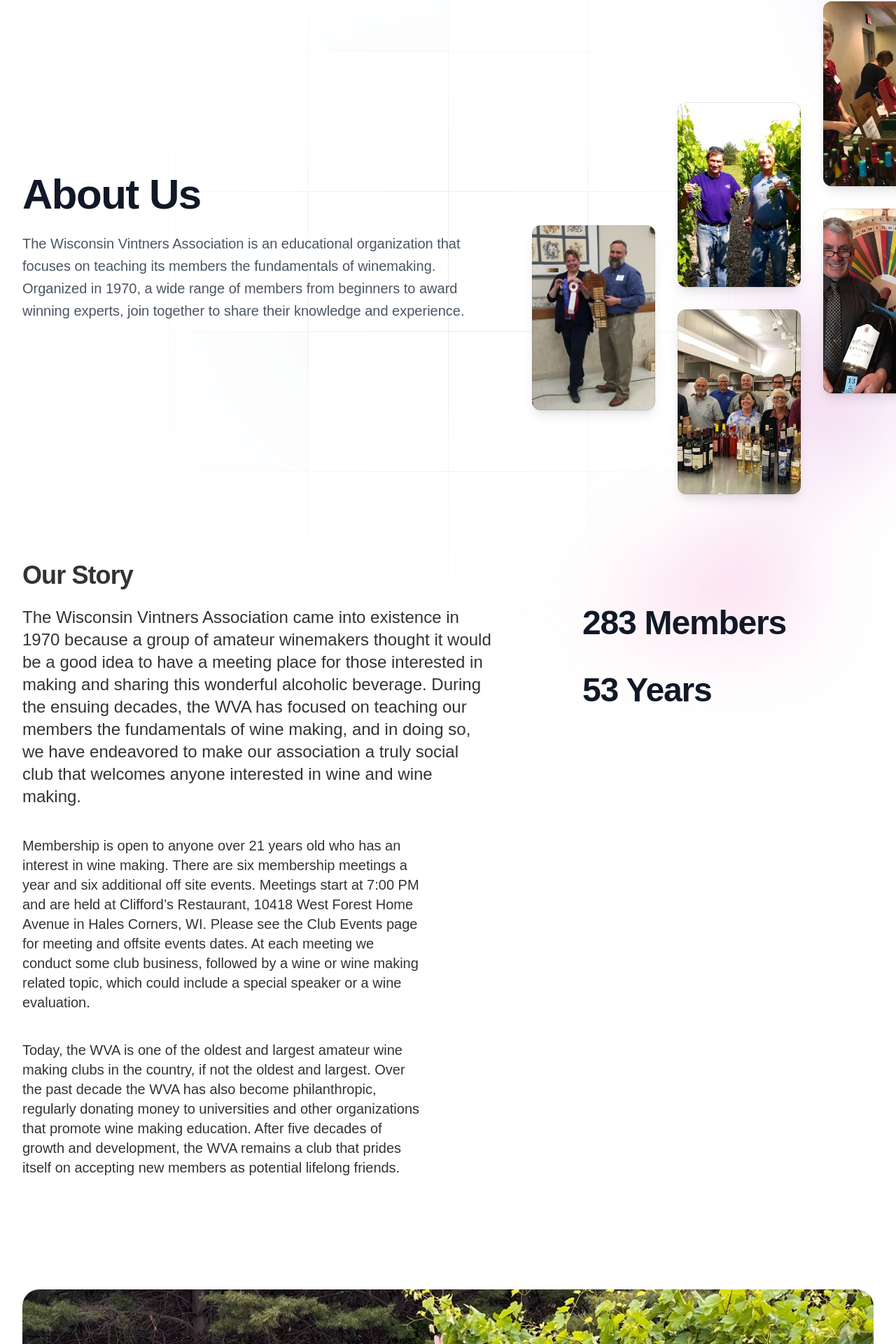
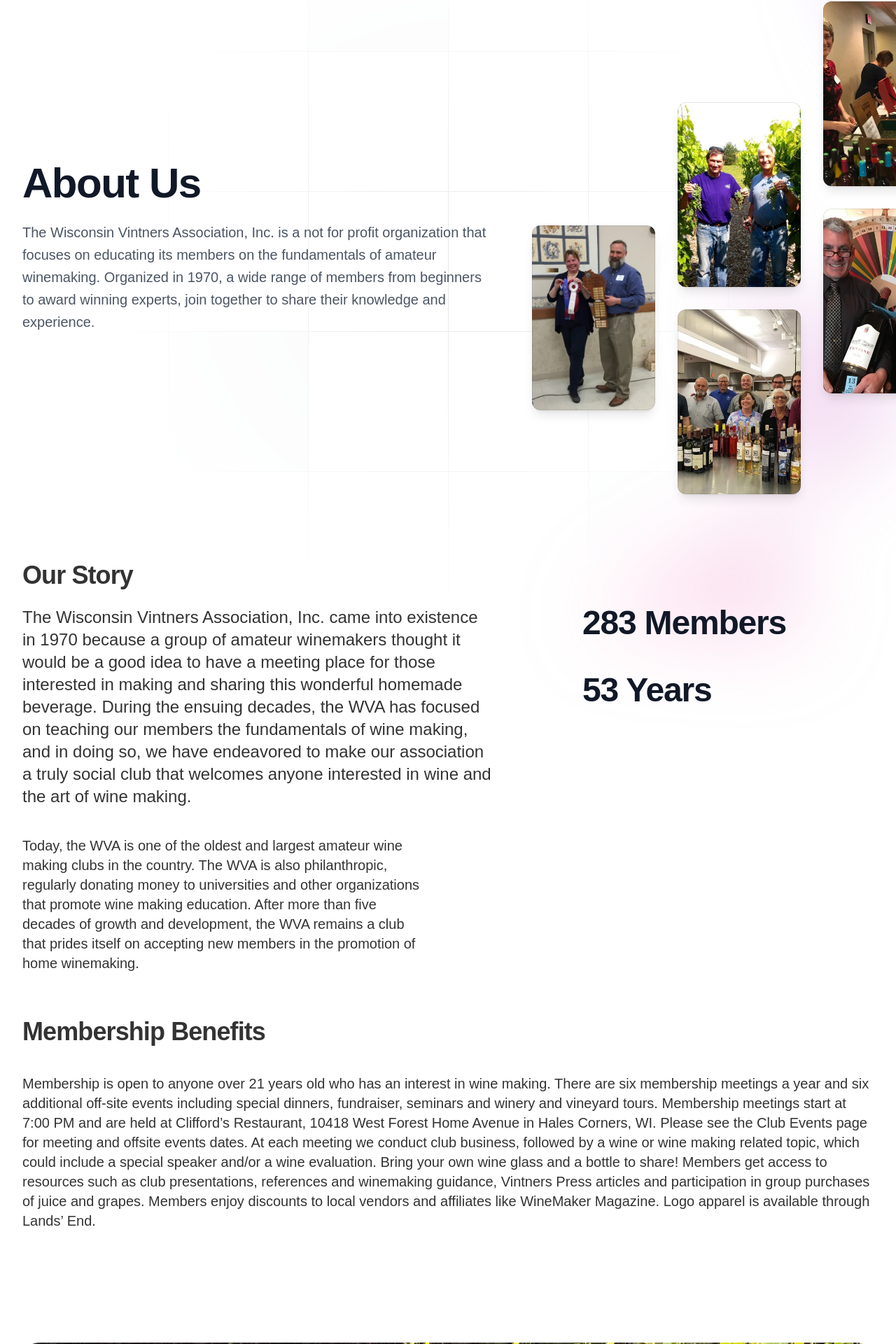
Before and after one commit to lee14k/winemakers2.0, a Next.js app: page /About in a window 1280 px wide. Shown: the part 190-2110 px from the top of the page at 70% size. Built offline with nearby package versions, Linux system fonts and the light colour scheme; no server answers.

Commit message:
text modifications

```diff
--- a/Components/Midsex.jsx
+++ b/Components/Midsex.jsx
@@ -6,12 +6,16 @@
           <div className="lg:col-end-1 lg:w-full lg:max-w-lg lg:pb-8">
             <h2 className="text-3xl font-bold tracking-tight text-gray-900 sm:text-4xl">Welcome</h2>
             <p className="mt-6 text-xl leading-8 text-black">
-         The Wisconsin Vintners Association is an educational organization that focuses on teaching its members the fundamentals of winemaking. Organized in 1970, a wide range of members from beginners to award winning experts, join together to share their knowledge and experience.
+        The WVA holds educational meetings and social events that promote the amateur production of fine wine at home.
+We learn how to produce, test and assess homemade wine.  We explore uniqueness, study components and subtleties of wine while sharing knowledge and fun with others.
+
 
 
             </p>
             <p className="mt-6 text-base leading-7 text-black">
-          During the ensuing decades, the WVA has focused on teaching our members the fundamentals of wine making, and in doing so, we have endeavored to make our association a truly social club that welcomes anyone interested in wine and wine making.
+        Club activities include;
+Membership Meetings, Picnics, Fundraisers, Club Evaluations, State Fair Wine Judging, Winery and Vinyard Tours, Newsletters, Published Articles, Winemaking Seminars, Wine Evaluations and Classes, and Group Purchases of Juice and Grapes.
+
             </p>
             <div className="mt-10 flex">
               <a
--- a/pages/About.js
+++ b/pages/About.js
@@ -1,24 +1,25 @@
-'use client'
-import { useState } from 'react'
-import { Dialog } from '@headlessui/react'
-import { Bars3Icon, XMarkIcon } from '@heroicons/react/24/outline'
-import Navbar from "Components/Navbar"
-import Footer from 'Components/Footer'
-import Contact from 'Components/Contact'
-const stats = [
-  { value: '283 Members' },
-  { value: '53 Years' }
-]
+"use client";
+import { useState } from "react";
+import { Dialog } from "@headlessui/react";
+import { Bars3Icon, XMarkIcon } from "@heroicons/react/24/outline";
+import Navbar from "Components/Navbar";
+import Footer from "Components/Footer";
+import Contact from "Components/Contact";
+const stats = [{ value: "283 Members" }, { value: "53 Years" }];
 
 export default function Example() {
-  const [mobileMenuOpen, setMobileMenuOpen] = useState(false)
+  const [mobileMenuOpen, setMobileMenuOpen] = useState(false);
 
   return (
     <div className="bg-white">
-        <Navbar/>
+      <Navbar />
       <header className="absolute inset-x-0 top-0 z-50">
-
-        <Dialog as="div" className="lg:hidden" open={mobileMenuOpen} onClose={setMobileMenuOpen}>
+        <Dialog
+          as="div"
+          className="lg:hidden"
+          open={mobileMenuOpen}
+          onClose={setMobileMenuOpen}
+        >
           <div className="fixed inset-0 z-50" />
           <Dialog.Panel className="fixed inset-y-0 right-0 z-50 w-full overflow-y-auto bg-white px-6 py-6 sm:max-w-sm sm:ring-1 sm:ring-gray-900/10">
             <div className="flex items-center justify-between">
@@ -41,9 +42,7 @@
             </div>
             <div className="mt-6 flow-root">
               <div className="-my-6 divide-y divide-gray-500/10">
-                <div className="space-y-2 py-6">
-
-                </div>
+                <div className="space-y-2 py-6"></div>
                 <div className="py-6">
                   <a
                     href="#"
@@ -83,7 +82,12 @@
                 strokeWidth={0}
               />
             </svg>
-            <rect width="100%" height="100%" strokeWidth={0} fill="url(#1f932ae7-37de-4c0a-a8b0-a6e3b4d44b84)" />
+            <rect
+              width="100%"
+              height="100%"
+              strokeWidth={0}
+              fill="url(#1f932ae7-37de-4c0a-a8b0-a6e3b4d44b84)"
+            />
           </svg>
           <div
             className="absolute left-1/2 right-0 top-0 -z-10 -ml-24 transform-gpu overflow-hidden blur-3xl lg:ml-24 xl:ml-48"
@@ -93,7 +97,7 @@
               className="aspect-[801/1036] w-[50.0625rem] bg-gradient-to-tr from-[#ff80b5] to-[#9089fc] opacity-30"
               style={{
                 clipPath:
-                  'polygon(63.1% 29.5%, 100% 17.1%, 76.6% 3%, 48.4% 0%, 44.6% 4.7%, 54.5% 25.3%, 59.8% 49%, 55.2% 57.8%, 44.4% 57.2%, 27.8% 47.9%, 35.1% 81.5%, 0% 97.7%, 39.2% 100%, 35.2% 81.4%, 97.2% 52.8%, 63.1% 29.5%)',
+                  "polygon(63.1% 29.5%, 100% 17.1%, 76.6% 3%, 48.4% 0%, 44.6% 4.7%, 54.5% 25.3%, 59.8% 49%, 55.2% 57.8%, 44.4% 57.2%, 27.8% 47.9%, 35.1% 81.5%, 0% 97.7%, 39.2% 100%, 35.2% 81.4%, 97.2% 52.8%, 63.1% 29.5%)",
               }}
             />
           </div>
@@ -102,12 +106,15 @@
               <div className="mx-auto max-w-2xl gap-x-14 lg:mx-0 lg:flex lg:max-w-none lg:items-center">
                 <div className="w-full max-w-xl lg:shrink-0 xl:max-w-2xl">
                   <h1 className="text-4xl font-bold tracking-tight text-gray-900 sm:text-6xl">
-                   About Us
+                    About Us
                   </h1>
                   <p className="relative mt-6 text-xl leading-8 text-gray-600 sm:max-w-md lg:max-w-none">
-                The Wisconsin Vintners Association is an educational organization that focuses on teaching its members the fundamentals of winemaking. Organized in 1970, a wide range of members from beginners to award winning experts, join together to share their knowledge and experience.
-
-
+                    The Wisconsin Vintners Association, Inc. is a not for profit
+                    organization that focuses on educating its members on the
+                    fundamentals of amateur winemaking. Organized in 1970, a
+                    wide range of members from beginners to award winning
+                    experts, join together to share their knowledge and
+                    experience.
                   </p>
                 </div>
                 <div className="mt-14 flex justify-end gap-8 sm:-mt-44 sm:justify-start sm:pl-20 lg:mt-0 lg:pl-0">
@@ -166,30 +173,48 @@
         {/* Content section */}
         <div className="mx-auto -mt-12 max-w-7xl px-6 sm:mt-0 lg:px-8 xl:-mt-8">
           <div className="mx-auto max-w-2xl lg:mx-0 lg:max-w-none">
-            <h2 className="text-3xl font-bold tracking-tight sm:text-4xl">Our Story</h2>
+            <h2 className="text-3xl font-bold tracking-tight sm:text-4xl">
+              Our Story
+            </h2>
             <div className="mt-6 flex flex-col gap-x-8 gap-y-20 lg:flex-row">
               <div className="lg:w-full lg:max-w-2xl lg:flex-auto">
                 <p className="text-2xl leading-8 ">
-             The Wisconsin Vintners Association came into existence in 1970 because a group of amateur winemakers thought it would be a good idea to have a meeting place for those interested in making and sharing this wonderful alcoholic beverage. During the ensuing decades, the WVA has focused on teaching our members the fundamentals of wine making, and in doing so, we have endeavored to make our association a truly social club that welcomes anyone interested in wine and wine making.
-
+                  The Wisconsin Vintners Association, Inc. came into existence
+                  in 1970 because a group of amateur winemakers thought it would
+                  be a good idea to have a meeting place for those interested in
+                  making and sharing this wonderful homemade beverage. During
+                  the ensuing decades, the WVA has focused on teaching our
+                  members the fundamentals of wine making, and in doing so, we
+                  have endeavored to make our association a truly social club
+                  that welcomes anyone interested in wine and the art of wine
+                  making.
                 </p>
                 <div className="mt-10 max-w-xl text-xl leading-7 ">
                   <p>
-                 Membership is open to anyone over 21 years old who has an interest in wine making. There are six membership meetings a year and six additional off site events. Meetings start at 7:00 PM and are held at Clifford’s Restaurant, 10418 West Forest Home Avenue in Hales Corners, WI. Please see the Club Events page for meeting and offsite events dates. At each meeting we conduct some club business, followed by a wine or wine making related topic, which could include a special speaker or a wine evaluation.
-
-                  </p>
-                  <p className="mt-10">
-                 Today, the WVA is one of the oldest and largest amateur wine making clubs in the country, if not the oldest and largest. Over the past decade the WVA has also become philanthropic, regularly donating money to universities and other organizations that promote wine making education. After five decades of growth and development, the WVA remains a club that prides itself on accepting new members as potential lifelong friends.
-
+                    Today, the WVA is one of the oldest and largest amateur wine
+                    making clubs in the country. The WVA is also philanthropic,
+                    regularly donating money to universities and other
+                    organizations that promote wine making education. After more
+                    than five decades of growth and development, the WVA remains
+                    a club that prides itself on accepting new members in the
+                    promotion of home winemaking.
                   </p>
                 </div>
               </div>
+
               <div className="lg:flex lg:flex-auto lg:justify-center">
                 <dl className="w-64 space-y-8 xl:w-80">
                   {stats.map((stat) => (
-                    <div key={stat.label} className="flex flex-col-reverse gap-y-4">
-                      <dt className="text-base leading-7 text-gray-600">{stat.label}</dt>
-                      <dd className="text-5xl font-semibold tracking-tight text-gray-900">{stat.value}</dd>
+                    <div
+                      key={stat.label}
+                      className="flex flex-col-reverse gap-y-4"
+                    >
+                      <dt className="text-base leading-7 text-gray-600">
+                        {stat.label}
+                      </dt>
+                      <dd className="text-5xl font-semibold tracking-tight text-gray-900">
+                        {stat.value}
+                      </dd>
                     </div>
                   ))}
                 </dl>
@@ -197,7 +222,27 @@
             </div>
           </div>
         </div>
-
+        <div className="mx-auto mt-24 max-w-7xl px-6 sm:mt-0 lg:px-8 xl:-mt-8">
+        <h2 className="text-3xl font-bold tracking-tight sm:text-4xl mt-24">
+          Membership Benefits{" "}
+        </h2>
+        <p className="mt-10 text-xl leading-7">
+          Membership is open to anyone over 21 years old who has an interest in
+          wine making. There are six membership meetings a year and six
+          additional off-site events including special dinners, fundraiser,
+          seminars and winery and vineyard tours. Membership meetings start at
+          7:00 PM and are held at Clifford’s Restaurant, 10418 West Forest Home
+          Avenue in Hales Corners, WI. Please see the Club Events page for
+          meeting and offsite events dates. At each meeting we conduct club
+          business, followed by a wine or wine making related topic, which could
+          include a special speaker and/or a wine evaluation. Bring your own
+          wine glass and a bottle to share! Members get access to resources such
+          as club presentations, references and winemaking guidance, Vintners
+          Press articles and participation in group purchases of juice and
+          grapes. Members enjoy discounts to local vendors and affiliates like
+          WineMaker Magazine. Logo apparel is available through Lands’ End.
+        </p>
+        </div>
         {/* Image section */}
         <div className="mt-32 sm:mt-40 xl:mx-auto xl:max-w-7xl xl:px-8">
           <img
@@ -207,23 +252,18 @@
           />
         </div>
 
-
         {/* Values section */}
-
-
-
 
         {/* Team section */}
 
         {/* Blog section */}
-
       </main>
 
       {/* Footer */}
-      <Contact/>
+      <Contact />
       <footer className="mx-auto max-w-7xl overflow-hidden pb-20 sm:pb-24 lg:px-8">
-       <Footer/>
+        <Footer />
       </footer>
     </div>
-  )
+  );
 }
```
